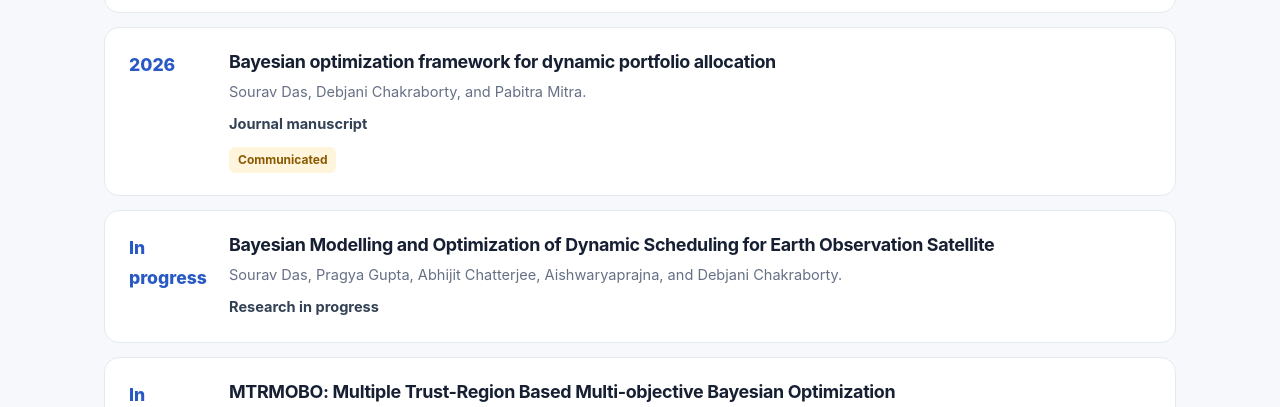
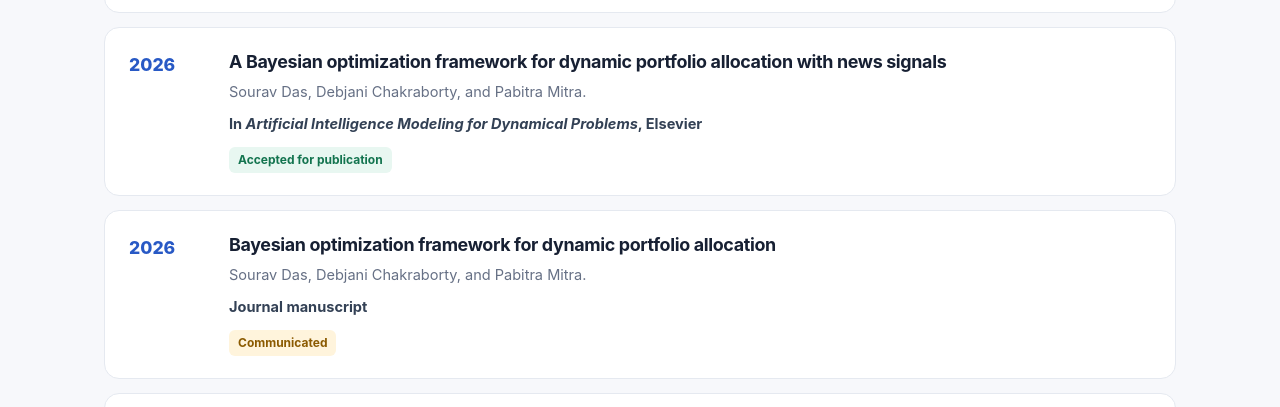
Before and after one commit to dassourav0151/souravdas, a plain HTML site: page index.html in a window 1280 px wide. Shown: the part 2797-3204 px from the top of the page. Drawn offline with Linux system fonts and the light colour scheme.

Commit message:
Update index.html

```diff
--- a/index.html
+++ b/index.html
@@ -204,6 +204,15 @@
         </article>
         <article class="pub">
           <div class="year">2026</div>
+          <div>
+          <h3>A Bayesian optimization framework for dynamic portfolio allocation with news signals</h3>
+          <p>Sourav Das, Debjani Chakraborty, and Pabitra Mitra.</p>
+          <p class="venue">In <em>Artificial Intelligence Modeling for Dynamical Problems</em>, Elsevier</p>
+          <span class="pub-label">Accepted for publication</span>
+          </div>
+        </article>
+        <article class="pub">
+          <div class="year">2026</div>
           <div><h3>Bayesian optimization framework for dynamic portfolio allocation</h3><p>Sourav Das, Debjani Chakraborty, and Pabitra Mitra.</p><p class="venue">Journal manuscript</p><span class="pub-label" style="background:#fff4dc;color:#8b5a00">Communicated</span></div>
         </article>
         <article class="pub">
```
